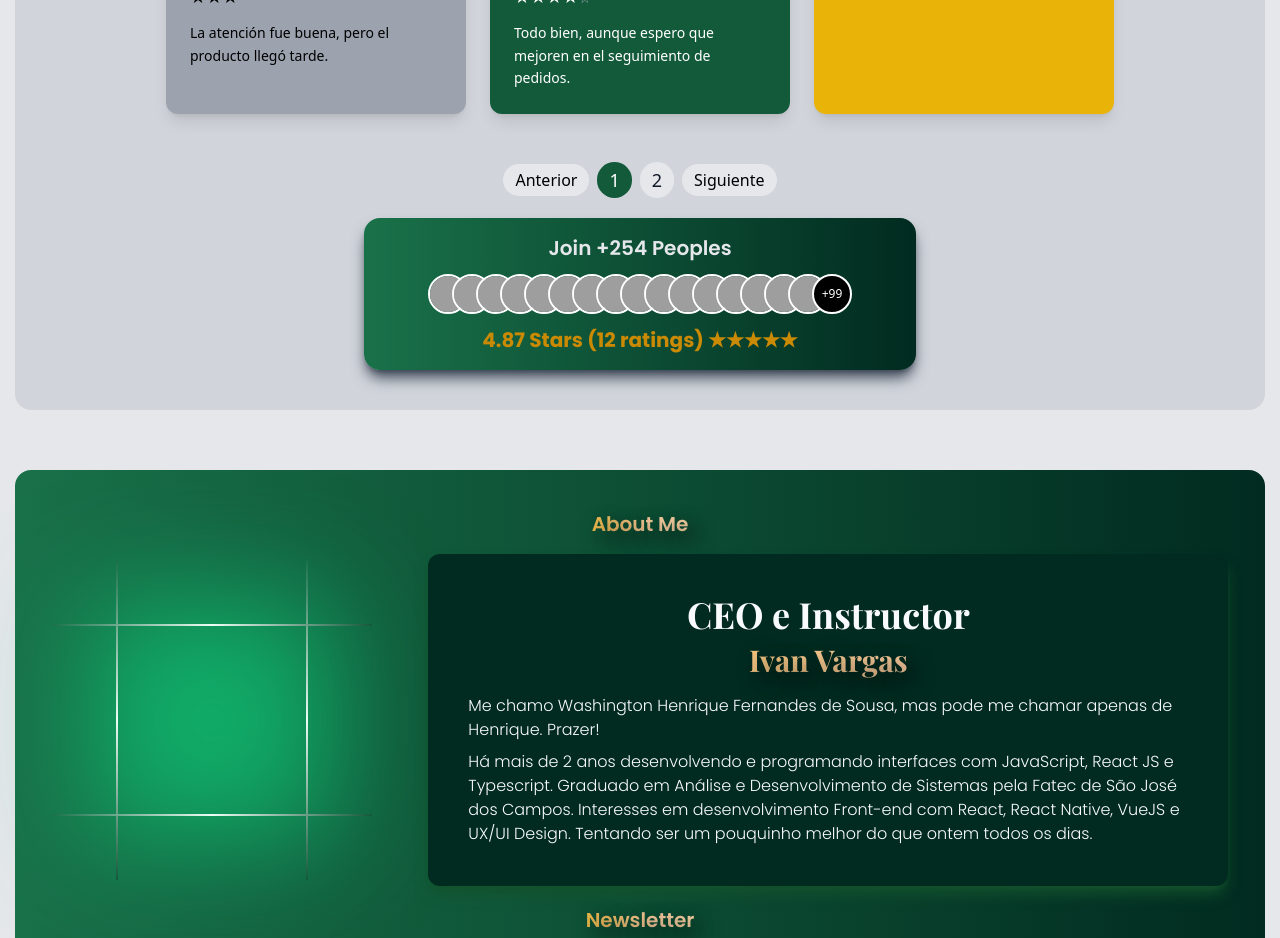
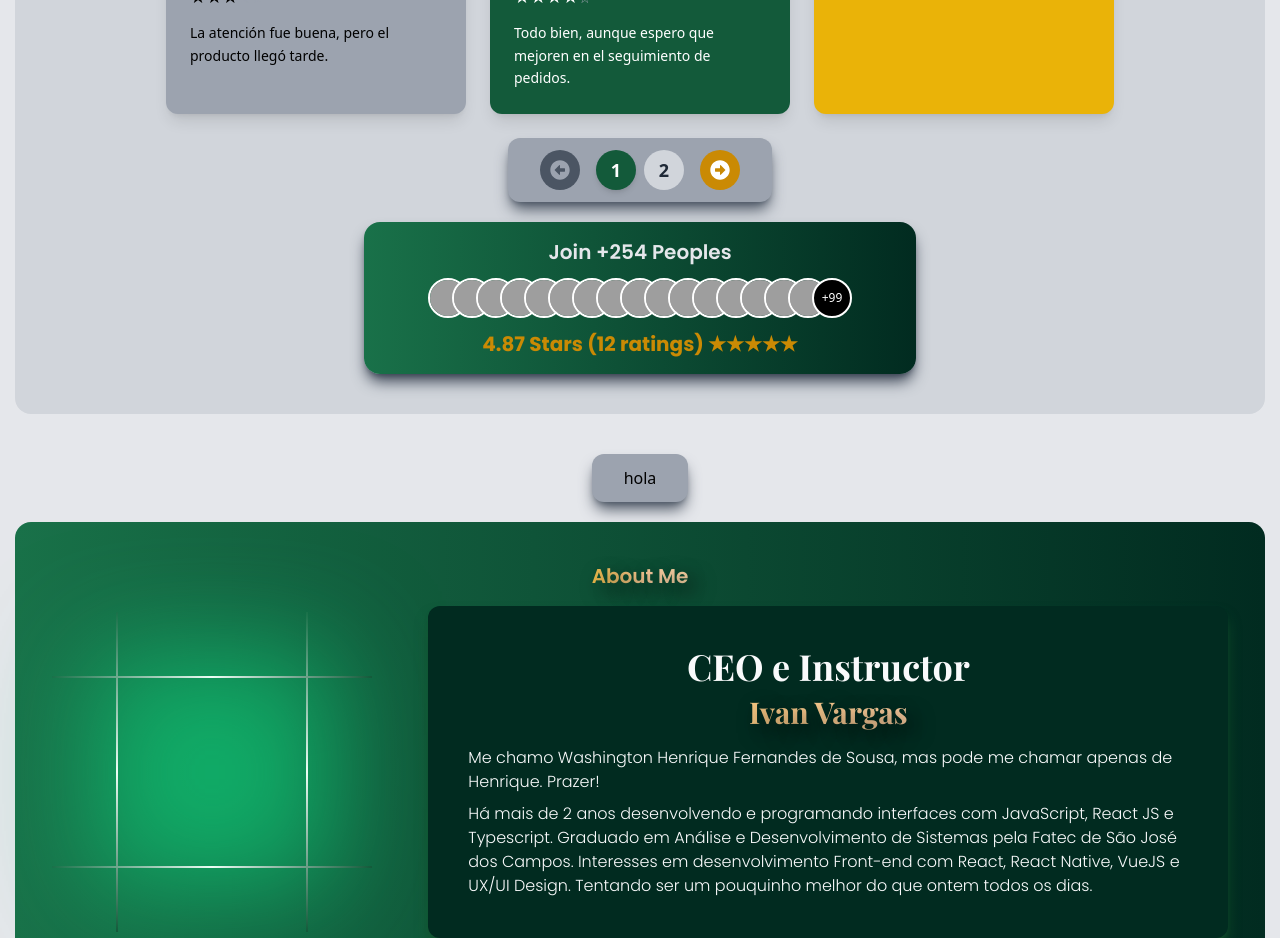
Before and after one commit to Yedixdev/FX.KILLERS-Traders, a React (Vite) app: page / in a window 1280 px wide. Shown: the part 2280-3218 px from the top of the page. Built offline with nearby package versions, Linux system fonts and the light colour scheme; grey boxes are pictures that could not be loaded; a web font is replaced by a local one.

Commit message:
avances en testimonios

```diff
--- /dev/null
+++ b/src/components/Home-Features.tsx
@@ -0,0 +1,10 @@
+const HomeFeatures = () => {
+    return (
+
+        <div className="flex justify-center items-center  bg-gray-400 py-3 px-8 rounded-xl shadow-lg shadow-gray-600">
+ hola</div>
+
+    )
+}
+
+export default HomeFeatures
--- a/src/components/Home-Testimonial.tsx
+++ b/src/components/Home-Testimonial.tsx
@@ -1,5 +1,6 @@
 import React, { useState } from 'react';
 import HomeAvatar from './Home-TestimonialAvatar';
+import { FaArrowAltCircleRight, FaArrowAltCircleLeft } from "react-icons/fa";
 
 const testimonials = [
   {
@@ -165,36 +166,51 @@ const CustomPagination: React.FC<CustomPaginationProps> = ({ totalItems, itemsPe
   };
 
   return (
-    <div className="flex justify-center items-center mt-6">
+    <div className="flex justify-center items-center  bg-gray-400 py-3 px-8 rounded-xl shadow-lg shadow-gray-600">
   {/* Botón de anterior */}
   <button
-        className="px-3 py-1 mx-1 bg-gray-200 rounded-full hover:bg-gray-300"
     disabled={currentPage === 1}
     onClick={() => handlePageChange(currentPage - 1)}
+    className={`flex items-center justify-center w-10 h-10 rounded-full ${
+      currentPage === 1
+        ? 'bg-gray-600 text-gray-400 cursor-not-allowed'
+        : 'bg-yellow-600 hover:bg-yellow-500 text-white'
+    } transition duration-300 ease-in-out`}
   >
-        Anterior
+    <FaArrowAltCircleLeft className="text-xl" />
   </button>
 
   {/* Números de páginas */}
+  <div className="flex mx-4 space-x-2">
     {Array.from({ length: totalPages }, (_, index) => (
       <button
         key={index + 1}
-          className={`px-3 py-1 mx-1 text-lg ${currentPage === index + 1 ? 'bg-green1 text-white' : 'bg-gray-200 text-gray-900'} rounded-full hover:bg-blue-500 hover:text-white`}
+        className={`w-10 h-10 rounded-full text-lg font-bold ${
+          currentPage === index + 1
+            ? 'bg-green1 text-white shadow-md shadow-gray-00'
+            : 'bg-gray-300 text-gray-800 hover:bg-green2 hover:text-white'
+        } transition transform duration-300 hover:scale-105 ease-in-out`}
         onClick={() => handlePageChange(index + 1)}
       >
         {index + 1}
       </button>
     ))}
+  </div>
 
   {/* Botón de siguiente */}
   <button
-        className="px-3 py-1 mx-1 bg-gray-200 rounded-full hover:bg-gray-300"
     disabled={currentPage === totalPages}
     onClick={() => handlePageChange(currentPage + 1)}
+    className={`flex items-center justify-center w-10 h-10 rounded-full ${
+      currentPage === totalPages
+        ? 'bg-gray-600 text-gray-400 cursor-not-allowed'
+        : 'bg-yellow-600 hover:bg-yellow-500 text-white'
+    } transition duration-300 ease-in-out`}
   >
-        Siguiente
+    <FaArrowAltCircleRight className="text-xl" />
   </button>
 </div>
+
   );
 };
 
--- a/src/pages/Home.tsx
+++ b/src/pages/Home.tsx
@@ -2,6 +2,7 @@ import Welcome from "../components/Home-Welcome"
 import AboutMe from "../components/Home-AboutMe"
 import GlobalBrands from "@/components/Home-GlobalBrands"
 import Testimonials from "@/components/Home-Testimonial"
+import HomeFeatures from "@/components/Home-Features"
 
 const Home = () => {
    return(
@@ -9,6 +10,7 @@ const Home = () => {
          <Welcome/>
          <GlobalBrands/>
          <Testimonials/>
+         <HomeFeatures/>
          <AboutMe/>
       </div>
    )
```
Lines whose indentation alone changed are shown as unchanged.
